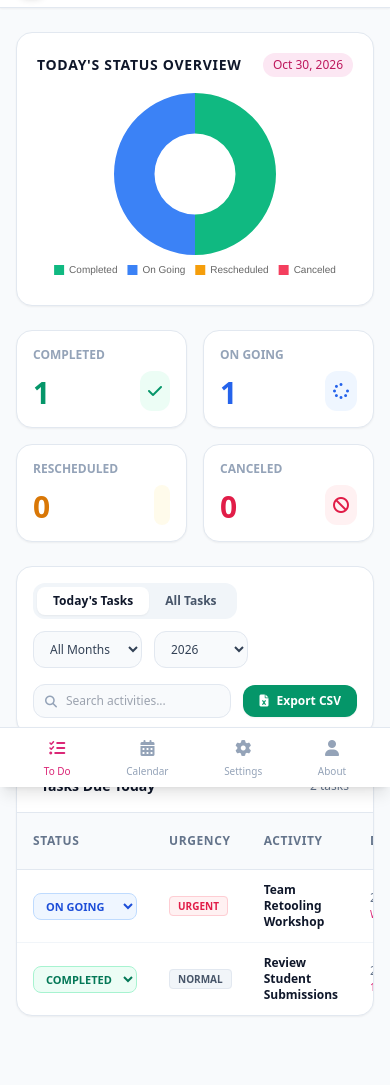
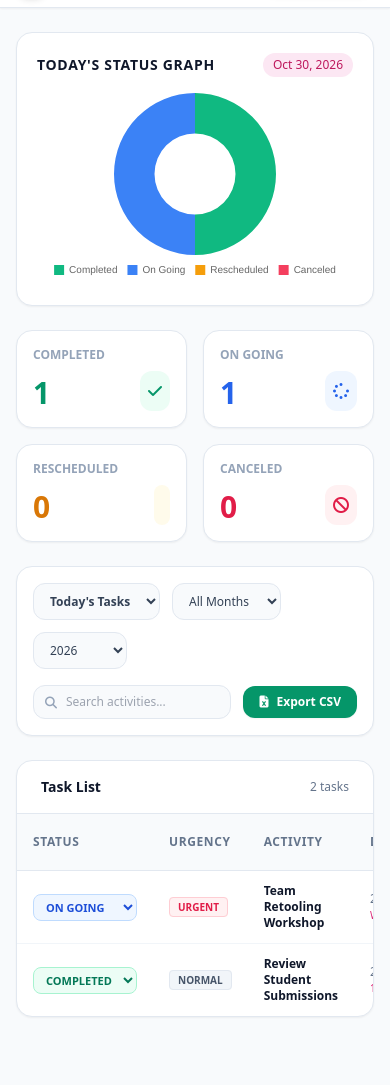
Before and after one commit to kristineaquino/TASK-MANAGER, a plain HTML site: page index.html in a window 390 px wide. Shown: the part 57-1142 px from the top of the page. After the commit the page ends 1098 px from the top, so only its background shows below. Drawn offline with nearby package versions, Linux system fonts and the light colour scheme.

Commit message:
Refactor comments and clean up mobile navigation
Key Enhancements Included:
Schedule Type Toggle: Select either Whole Day (8 AM - 5 PM) or Specific Time with time pickers when adding/editing tasks.

Presentation Links: Dedicated input field and table column for presentation links alongside standard URLs.

Fully Responsive Mobile View: Optimized with a bottom navigation bar and mobile-friendly task cards.

Backups & Export: Complete CSV export with status charts, JSON backup/restore, and custom categories.

```diff
--- a/index.html
+++ b/index.html
@@ -4,42 +4,20 @@
     <meta charset="UTF-8">
     <meta name="viewport" content="width=device-width, initial-scale=1.0">
     <title>Task Manager - Ate Tine</title>
-    <!-- Tailwind CSS for styling -->
+    <!-- Tailwind CSS -->
     <script src="https://cdn.tailwindcss.com"></script>
-    <!-- Chart.js for graphs -->
+    <!-- Chart.js -->
     <script src="https://cdn.jsdelivr.net/npm/chart.js"></script>
-    <!-- FontAwesome for icons -->
+    <!-- FontAwesome Icons -->
     <link rel="stylesheet" href="https://cdnjs.cloudflare.com/ajax/libs/font-awesome/6.4.0/css/all.min.css">
-    <script>
-        tailwind.config = {
-            theme: {
-                extend: {
-                    colors: {
-                        brand: {
-                            50: '#fdf4f8',
-                            100: '#fbe8f2',
-                            500: '#ec4899',
-                            650: '#db2777',
-                            700: '#be185d',
-                        }
-                    }
-                }
-            }
-        }
-    </script>
     <style>
         .tab-content { display: none; }
         .tab-content.active { display: block; }
-        /* Custom scrollbar for mobile tables */
-        ::-webkit-scrollbar { width: 6px; height: 6px; }
-        ::-webkit-scrollbar-track { background: #f1f1f1; }
-        ::-webkit-scrollbar-thumb { background: #cbd5e1; border-radius: 3px; }
-        ::-webkit-scrollbar-thumb:hover { background: #94a3b8; }
     </style>
 </head>
-<body class="bg-slate-50 text-slate-800 min-h-screen flex flex-col font-sans pb-20 md:pb-0">
+<body class="bg-slate-50 text-slate-800 min-h-screen flex flex-col font-sans">
 
-    <!-- Top Navigation Header -->
+    <!-- Top Header -->
     <header class="bg-white border-b border-slate-200 sticky top-0 z-30 shadow-sm">
         <div class="max-w-7xl mx-auto px-4 sm:px-6 lg:px-8 h-16 flex items-center justify-between">
             <div class="flex items-center space-x-3">
@@ -52,7 +30,7 @@
                 </div>
             </div>
 
-            <!-- Desktop Navigation Tabs -->
+            <!-- Navigation Tabs -->
             <nav class="hidden md:flex space-x-1">
                 <button onclick="switchTab('todo')" id="nav-todo" class="nav-btn px-4 py-2 rounded-lg text-sm font-medium text-pink-600 bg-pink-50 transition-all flex items-center space-x-2">
                     <i class="fa-solid fa-list-check"></i><span>To Do Page</span>
@@ -68,26 +46,25 @@
                 </button>
             </nav>
 
-            <!-- Quick Add Task Button -->
+            <!-- Add Task Button -->
             <button onclick="openTaskModal()" class="bg-pink-600 hover:bg-pink-700 text-white text-sm font-medium px-4 py-2 rounded-xl shadow-md transition-all flex items-center space-x-2">
-                <i class="fa-solid fa-plus"></i>
-                <span class="hidden sm:inline">Add Task</span>
+                <i class="fa-solid fa-plus"></i><span>Add Task</span>
             </button>
         </div>
     </header>
 
-    <!-- Main Content Area -->
-    <main class="flex-1 max-w-7xl w-full mx-auto px-4 sm:px-6 lg:px-8 py-6">
+    <!-- Main Container -->
+    <main class="flex-1 max-w-7xl w-full mx-auto px-4 sm:px-6 lg:px-8 py-6 space-y-6">
 
         <!-- ================= 1. TO DO PAGE ================= -->
         <div id="tab-todo" class="tab-content active space-y-6">
 
-            <!-- Top Dashboard / Analytics & Graph -->
+            <!-- Graph & Stats Row -->
             <div class="grid grid-cols-1 lg:grid-cols-3 gap-6">
-                <!-- Status Graph Card -->
+                <!-- Graph Card -->
                 <div class="bg-white p-5 rounded-2xl shadow-sm border border-slate-200 flex flex-col justify-between">
                     <div class="flex items-center justify-between mb-4">
-                        <h3 class="text-sm font-semibold text-slate-900 uppercase tracking-wider">Today's Status Overview</h3>
+                        <h3 class="text-sm font-semibold text-slate-900 uppercase tracking-wider">Today's Status Graph</h3>
                         <span id="today-date-badge" class="text-xs bg-pink-100 text-pink-700 px-2.5 py-1 rounded-full font-medium"></span>
                     </div>
                     <div class="relative h-48 flex items-center justify-center">
@@ -95,7 +72,7 @@
                     </div>
                 </div>
 
-                <!-- Quick Stats Cards -->
+                <!-- Stats Cards -->
                 <div class="lg:col-span-2 grid grid-cols-2 sm:grid-cols-4 gap-4">
                     <div class="bg-white p-4 rounded-2xl border border-slate-200 shadow-sm flex flex-col justify-between">
                         <span class="text-xs font-semibold text-slate-400 uppercase">Completed</span>
@@ -128,16 +105,14 @@
                 </div>
             </div>
 
-            <!-- Task Filters and Controls -->
+            <!-- Filters & Search Toolbar -->
             <div class="bg-white p-4 sm:p-5 rounded-2xl shadow-sm border border-slate-200 flex flex-col md:flex-row items-center justify-between gap-4">
                 <div class="flex flex-wrap items-center gap-3 w-full md:w-auto">
-                    <!-- View Mode Selector -->
-                    <div class="flex bg-slate-100 p-1 rounded-xl">
-                        <button onclick="setTodoView('today')" id="filter-view-today" class="px-4 py-1.5 text-xs font-semibold rounded-lg bg-white text-slate-900 shadow-sm transition-all">Today's Tasks</button>
-                        <button onclick="setTodoView('all')" id="filter-view-all" class="px-4 py-1.5 text-xs font-semibold rounded-lg text-slate-600 hover:text-slate-900 transition-all">All Tasks</button>
-                    </div>
+                    <select id="filter-view" onchange="renderTasks()" class="bg-slate-50 border border-slate-200 text-slate-700 text-xs rounded-xl px-3 py-2 outline-none focus:border-pink-500 font-semibold">
+                        <option value="today">Today's Tasks</option>
+                        <option value="all">All Tasks</option>
+                    </select>
 
-                    <!-- Month Filter -->
                     <select id="filter-month" onchange="renderTasks()" class="bg-slate-50 border border-slate-200 text-slate-700 text-xs rounded-xl px-3 py-2 outline-none focus:border-pink-500">
                         <option value="">All Months</option>
                         <option value="01">January</option><option value="02">February</option><option value="03">March</option>
@@ -146,9 +121,8 @@
                         <option value="10">October</option><option value="11">November</option><option value="12">December</option>
                     </select>
 
-                    <!-- Year Filter -->
                     <select id="filter-year" onchange="renderTasks()" class="bg-slate-50 border border-slate-200 text-slate-700 text-xs rounded-xl px-3 py-2 outline-none focus:border-pink-500">
-                        <!-- Dynamically filled up to 2035 -->
+                        <!-- Populated up to 2035 -->
                     </select>
                 </div>
 
@@ -166,7 +140,7 @@
             <!-- Tasks Table Card -->
             <div class="bg-white rounded-2xl shadow-sm border border-slate-200 overflow-hidden">
                 <div class="px-6 py-4 border-b border-slate-200 flex items-center justify-between">
-                    <h3 id="table-section-title" class="text-sm font-bold text-slate-900">Tasks Due Today</h3>
+                    <h3 id="table-section-title" class="text-sm font-bold text-slate-900">Task List</h3>
                     <span id="task-count-badge" class="text-xs text-slate-500 font-medium">0 tasks</span>
                 </div>
                 <div class="overflow-x-auto">
@@ -179,6 +153,7 @@
                                 <th class="py-3 px-4">Date & Time</th>
                                 <th class="py-3 px-4">Category</th>
                                 <th class="py-3 px-4">Links</th>
+                                <th class="py-3 px-4">Presentation</th>
                                 <th class="py-3 px-4">Remarks (Editable)</th>
                                 <th class="py-3 px-4 text-right">Actions</th>
                             </tr>
@@ -234,7 +209,7 @@
                     <h3 class="text-sm font-bold text-slate-900 flex items-center space-x-2">
                         <i class="fa-solid fa-database text-pink-600"></i><span>Data Management</span>
                     </h3>
-                    <p class="text-xs text-slate-500">Download a backup JSON file of your tasks or restore your data from a previous backup file.</p>
+                    <p class="text-xs text-slate-500">Download a backup JSON file or restore your tasks from a previous backup.</p>
                     <div class="flex flex-wrap gap-3 pt-2">
                         <button onclick="downloadBackup()" class="bg-slate-900 hover:bg-slate-800 text-white text-xs font-semibold px-4 py-2.5 rounded-xl transition-all flex items-center space-x-2">
                             <i class="fa-solid fa-download"></i><span>Download Backup</span>
@@ -251,7 +226,7 @@
                     <h3 class="text-sm font-bold text-slate-900 flex items-center space-x-2">
                         <i class="fa-solid fa-tags text-pink-600"></i><span>Custom Categories</span>
                     </h3>
-                    <p class="text-xs text-slate-500">Add custom categories to tag your tasks alongside default ones.</p>
+                    <p class="text-xs text-slate-500">Add custom categories to tag your tasks.</p>
                     <div class="flex gap-2 pt-2">
                         <input type="text" id="new-category-input" placeholder="Category name..." class="flex-1 bg-slate-50 border border-slate-200 text-xs rounded-xl px-3 py-2 outline-none focus:border-pink-500">
                         <button onclick="addCustomCategory()" class="bg-pink-600 hover:bg-pink-700 text-white text-xs font-semibold px-4 py-2 rounded-xl transition-all">Add</button>
@@ -325,22 +300,6 @@
         </div>
 
     </main>
-
-    <!-- Mobile Bottom Navigation Bar -->
-    <nav class="md:hidden fixed bottom-0 left-0 right-0 bg-white border-t border-slate-200 px-4 py-2 flex items-center justify-around z-30 shadow-lg">
-        <button onclick="switchTab('todo')" id="mob-nav-todo" class="mob-nav-btn flex flex-col items-center text-pink-600 space-y-1">
-            <i class="fa-solid fa-list-check text-base"></i><span class="text-[10px] font-medium">To Do</span>
-        </button>
-        <button onclick="switchTab('calendar')" id="mob-nav-calendar" class="mob-nav-btn flex flex-col items-center text-slate-400 space-y-1">
-            <i class="fa-solid fa-calendar-days text-base"></i><span class="text-[10px] font-medium">Calendar</span>
-        </button>
-        <button onclick="switchTab('settings')" id="mob-nav-settings" class="mob-nav-btn flex flex-col items-center text-slate-400 space-y-1">
-            <i class="fa-solid fa-gear text-base"></i><span class="text-[10px] font-medium">Settings</span>
-        </button>
-        <button onclick="switchTab('about')" id="mob-nav-about" class="mob-nav-btn flex flex-col items-center text-slate-400 space-y-1">
-            <i class="fa-solid fa-user text-base"></i><span class="text-[10px] font-medium">About</span>
-        </button>
-    </nav>
 
     <!-- ADD / EDIT TASK MODAL -->
     <div id="task-modal" class="fixed inset-0 bg-slate-900/50 backdrop-blur-sm z-50 hidden flex items-center justify-center p-4 overflow-y-auto">
@@ -440,18 +399,15 @@
 
     <!-- JavaScript Application Logic -->
     <script>
-        // State Management
         let tasks = JSON.parse(localStorage.getItem('tine_tasks')) || [
             { id: '1', activity: 'Team Retooling Workshop', date: '2026-10-30', scheduleType: 'wholeday', startTime: '08:00', endTime: '17:00', category: 'WORK', urgency: 'URGENT', link: 'https://meet.google.com', presLink: 'https://canva.com/design/sample', status: 'ON GOING', remarks: 'Prepare slides' },
             { id: '2', activity: 'Review Student Submissions', date: '2026-10-30', scheduleType: 'specific', startTime: '13:00', endTime: '15:00', category: 'SCHOOL', urgency: 'NORMAL', link: '', presLink: '', status: 'COMPLETED', remarks: 'All graded' }
         ];
 
         let customCategories = JSON.parse(localStorage.getItem('tine_custom_categories')) || ['PROJECT KRAFTINE'];
-        let currentTodoView = 'today'; // 'today' or 'all'
         let statusChartInstance = null;
-        let currentDate = new Date(); // Manila local time reference
+        let currentDate = new Date();
 
-        // Initialize App on Load
         document.addEventListener('DOMContentLoaded', () => {
             initYearDropdowns();
             initCustomCategoriesUI();
@@ -461,12 +417,10 @@
             initChart();
         });
 
-        // Tab Switching
         function switchTab(tabId) {
             document.querySelectorAll('.tab-content').forEach(el => el.classList.remove('active'));
             document.getElementById(`tab-${tabId}`).classList.add('active');
 
-            // Desktop navigation styles
             document.querySelectorAll('.nav-btn').forEach(btn => {
                 btn.classList.remove('text-pink-600', 'bg-pink-50');
                 btn.classList.add('text-slate-600', 'hover:bg-slate-100');
@@ -475,17 +429,6 @@
             if(activeNav) {
                 activeNav.classList.remove('text-slate-600', 'hover:bg-slate-100');
                 activeNav.classList.add('text-pink-600', 'bg-pink-50');
-            }
-
-            // Mobile navigation styles
-            document.querySelectorAll('.mob-nav-btn').forEach(btn => {
-                btn.classList.remove('text-pink-600');
-                btn.classList.add('text-slate-400');
-            });
-            const activeMob = document.getElementById(`mob-nav-${tabId}`);
-            if(activeMob) {
-                activeMob.classList.remove('text-slate-400');
-                activeMob.classList.add('text-pink-600');
             }
 
             if(tabId === 'calendar') renderCalendar();
@@ -512,7 +455,6 @@
             badge.innerText = new Date().toLocaleDateString('en-US', options);
         }
 
-        // Schedule Type Toggle
         function toggleScheduleType() {
             const type = document.getElementById('task-schedule-type').value;
             const container = document.getElementById('specific-time-container');
@@ -523,7 +465,6 @@
             }
         }
 
-        // CRUD Operations
         function openTaskModal(editId = null) {
             const modal = document.getElementById('task-modal');
             const form = document.getElementById('task-form');
@@ -621,44 +562,26 @@
             updateChart();
         }
 
-        function setTodoView(view) {
-            currentTodoView = view;
-            const btnToday = document.getElementById('filter-view-today');
-            const btnAll = document.getElementById('filter-view-all');
-            if(view === 'today') {
-                btnToday.className = "px-4 py-1.5 text-xs font-semibold rounded-lg bg-white text-slate-900 shadow-sm transition-all";
-                btnAll.className = "px-4 py-1.5 text-xs font-semibold rounded-lg text-slate-600 hover:text-slate-900 transition-all";
-                document.getElementById('table-section-title').innerText = "Tasks Due Today";
-            } else {
-                btnAll.className = "px-4 py-1.5 text-xs font-semibold rounded-lg bg-white text-slate-900 shadow-sm transition-all";
-                btnToday.className = "px-4 py-1.5 text-xs font-semibold rounded-lg text-slate-600 hover:text-slate-900 transition-all";
-                document.getElementById('table-section-title').innerText = "All Tasks";
-            }
-            renderTasks();
-        }
-
-        // Render Tasks Table
         function renderTasks() {
             const tbody = document.getElementById('task-table-body');
             const search = document.getElementById('search-tasks').value.toLowerCase();
+            const filterView = document.getElementById('filter-view').value;
             const filterMonth = document.getElementById('filter-month').value;
             const filterYear = document.getElementById('filter-year').value;
             const todayStr = new Date().toISOString().split('T')[0];
 
             let filtered = tasks.filter(t => {
-                if(currentTodoView === 'today' && t.date !== todayStr) return false;
+                if(filterView === 'today' && t.date !== todayStr) return false;
                 if(filterMonth && t.date.substring(5, 7) !== filterMonth) return false;
                 if(filterYear && t.date.substring(0, 4) !== filterYear) return false;
                 if(search && !t.activity.toLowerCase().includes(search) && !t.category.toLowerCase().includes(search)) return false;
                 return true;
             });
 
-            // Sort by Date & Time
             filtered.sort((a, b) => new Date(`${a.date}T${a.startTime || '00:00'}`) - new Date(`${b.date}T${b.startTime || '00:00'}`));
 
             document.getElementById('task-count-badge').innerText = `${filtered.length} tasks`;
 
-            // Update quick counts for today
             const todayTasks = tasks.filter(t => t.date === todayStr);
             document.getElementById('stat-completed').innerText = todayTasks.filter(t => t.status === 'COMPLETED').length;
             document.getElementById('stat-ongoing').innerText = todayTasks.filter(t => t.status === 'ON GOING').length;
@@ -666,7 +589,7 @@
             document.getElementById('stat-canceled').innerText = todayTasks.filter(t => t.status === 'CANCELED').length;
 
             if(filtered.length === 0) {
-                tbody.innerHTML = `<tr><td colspan="8" class="text-center py-8 text-slate-400">No tasks found.</td></tr>`;
+                tbody.innerHTML = `<tr><td colspan="9" class="text-center py-8 text-slate-400">No tasks found.</td></tr>`;
                 return;
             }
 
@@ -679,7 +602,7 @@
                 const urgencyColor = t.urgency === 'URGENT' ? 'text-rose-600 bg-rose-50 border-rose-200' :
                                      t.urgency === 'MEDIUM' ? 'text-amber-600 bg-amber-50 border-amber-200' : 'text-slate-600 bg-slate-100 border-slate-200';
 
-                const timeDisplay = t.scheduleType === 'wholeday' ? 'Whole Day (8A-5P)' : `${t.startTime || ''} - ${t.endTime || ''}`;
+                const timeDisplay = t.scheduleType === 'wholeday' ? 'Whole Day (8 AM - 5 PM)' : `${t.startTime || ''} - ${t.endTime || ''}`;
 
                 html += `
                     <tr class="hover:bg-slate-50/80 transition-all">
@@ -697,9 +620,11 @@
                         <td class="py-3 px-4 font-semibold text-slate-900">${escapeHtml(t.activity)}</td>
                         <td class="py-3 px-4 text-slate-500 whitespace-nowrap">${t.date}<br><span class="text-[10px] font-medium text-pink-600">${timeDisplay}</span></td>
                         <td class="py-3 px-4"><span class="bg-slate-100 text-slate-700 font-medium px-2 py-0.5 rounded text-[10px]">${t.category}</span></td>
-                        <td class="py-3 px-4 space-x-1 whitespace-nowrap">
-                            ${t.link ? `<a href="${t.link}" target="_blank" class="text-pink-600 hover:text-pink-700 font-medium underline" title="General Link"><i class="fa-solid fa-link"></i> Link</a>` : '<span class="text-slate-300">-</span>'}
-                            ${t.presLink ? `<a href="${t.presLink}" target="_blank" class="text-indigo-600 hover:text-indigo-700 font-medium underline ml-1" title="Presentation Link"><i class="fa-solid fa-person-chalkboard"></i> Pres</a>` : ''}
+                        <td class="py-3 px-4 whitespace-nowrap">
+                            ${t.link ? `<a href="${t.link}" target="_blank" class="text-pink-600 hover:text-pink-700 font-medium underline"><i class="fa-solid fa-link"></i> Link</a>` : '<span class="text-slate-300">-</span>'}
+                        </td>
+                        <td class="py-3 px-4 whitespace-nowrap">
+                            ${t.presLink ? `<a href="${t.presLink}" target="_blank" class="text-indigo-600 hover:text-indigo-700 font-medium underline"><i class="fa-solid fa-person-chalkboard"></i> Presentation</a>` : '<span class="text-slate-300">-</span>'}
                         </td>
                         <td class="py-3 px-4">
                             <input type="text" value="${escapeHtml(t.remarks || '')}" onblur="updateRemarks('${t.id}', this.value)" placeholder="Add remarks..." class="w-full bg-slate-50 border border-slate-200 rounded-lg px-2 py-1 text-xs outline-none focus:border-pink-500">
@@ -714,7 +639,6 @@
             tbody.innerHTML = html;
         }
 
-        // Calendar Logic
         function renderCalendar() {
             const year = currentDate.getFullYear();
             const month = currentDate.getMonth();
@@ -728,13 +652,11 @@
 
             let daysHtml = '';
 
-            // Previous month trailing days
             for(let i = firstDayIndex; i > 0; i--) {
                 const dayNum = prevLastDay - i + 1;
                 daysHtml += `<div class="bg-slate-50/50 min-h-[90px] p-2 text-slate-300 text-xs border border-slate-100"><span>${dayNum}</span></div>`;
             }
 
-            // Current month days
             for(let day = 1; day <= lastDay; day++) {
                 const monthStr = String(month + 1).padStart(2, '0');
                 const dayStr = String(day).padStart(2, '0');
@@ -777,7 +699,6 @@
             renderCalendar();
         }
 
-        // Chart.js Visualization
         function initChart() {
             const ctx = document.getElementById('statusChart').getContext('2d');
             const todayStr = new Date().toISOString().split('T')[0];
@@ -824,7 +745,6 @@
             statusChartInstance.update();
         }
 
-        // Export CSV with Calendar & Graphs Summary
         function exportToExcel() {
             let csv = 'Status,Urgency,Activity,Date,Time,Category,Link,Presentation Link,Remarks\r\n';
             tasks.forEach(t => {
@@ -852,7 +772,6 @@
             document.body.removeChild(a);
         }
 
-        // Settings Actions
         function downloadBackup() {
             const dataStr = "data:text/json;charset=utf-8," + encodeURIComponent(JSON.stringify(tasks, null, 2));
             const a = document.createElement('a');
@@ -934,7 +853,6 @@
             }
         }
 
-        // About Page Suggestion / Error Feedback Sender
         function sendFeedbackEmail(e) {
             e.preventDefault();
             const email = document.getElementById('feedback-email').value;
```
